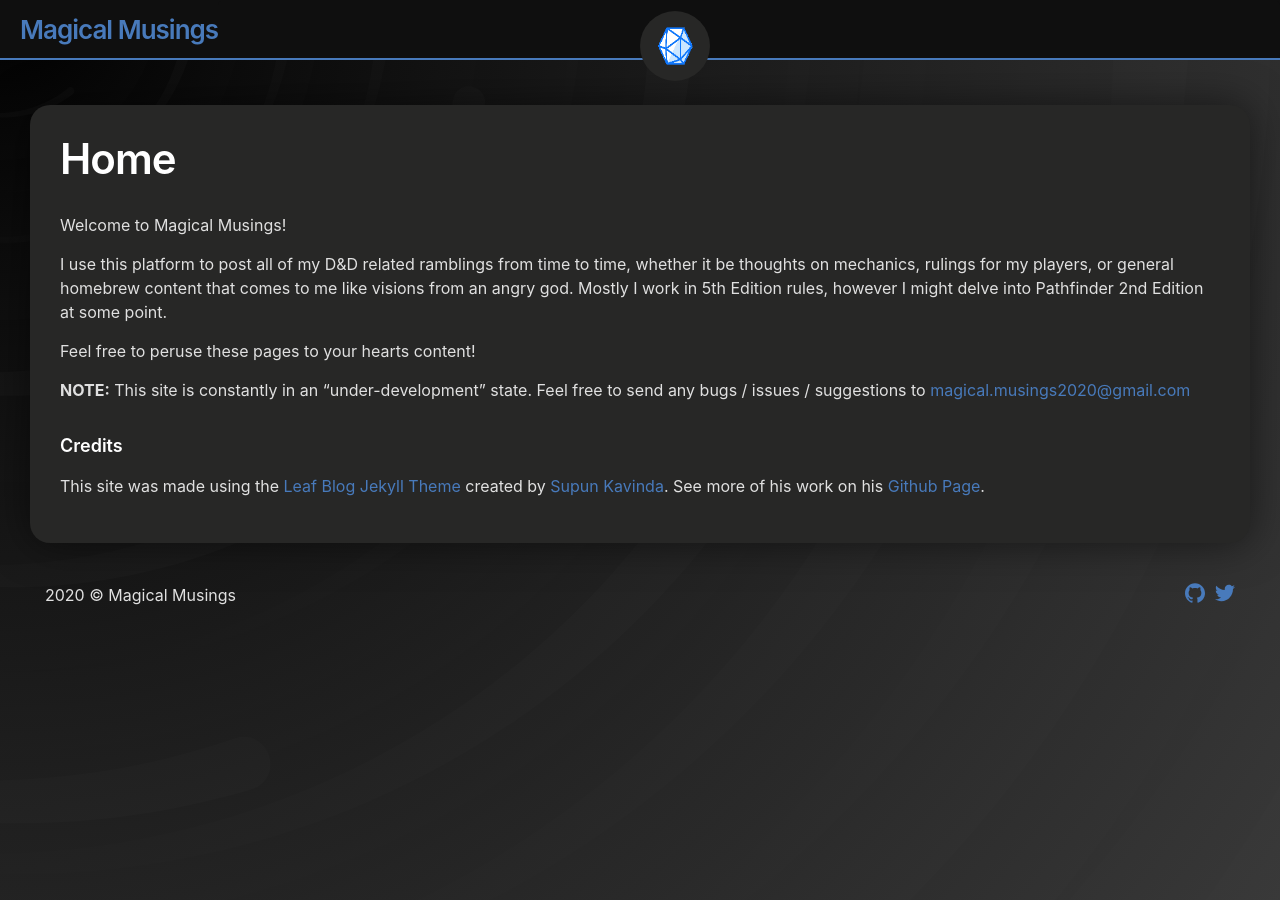
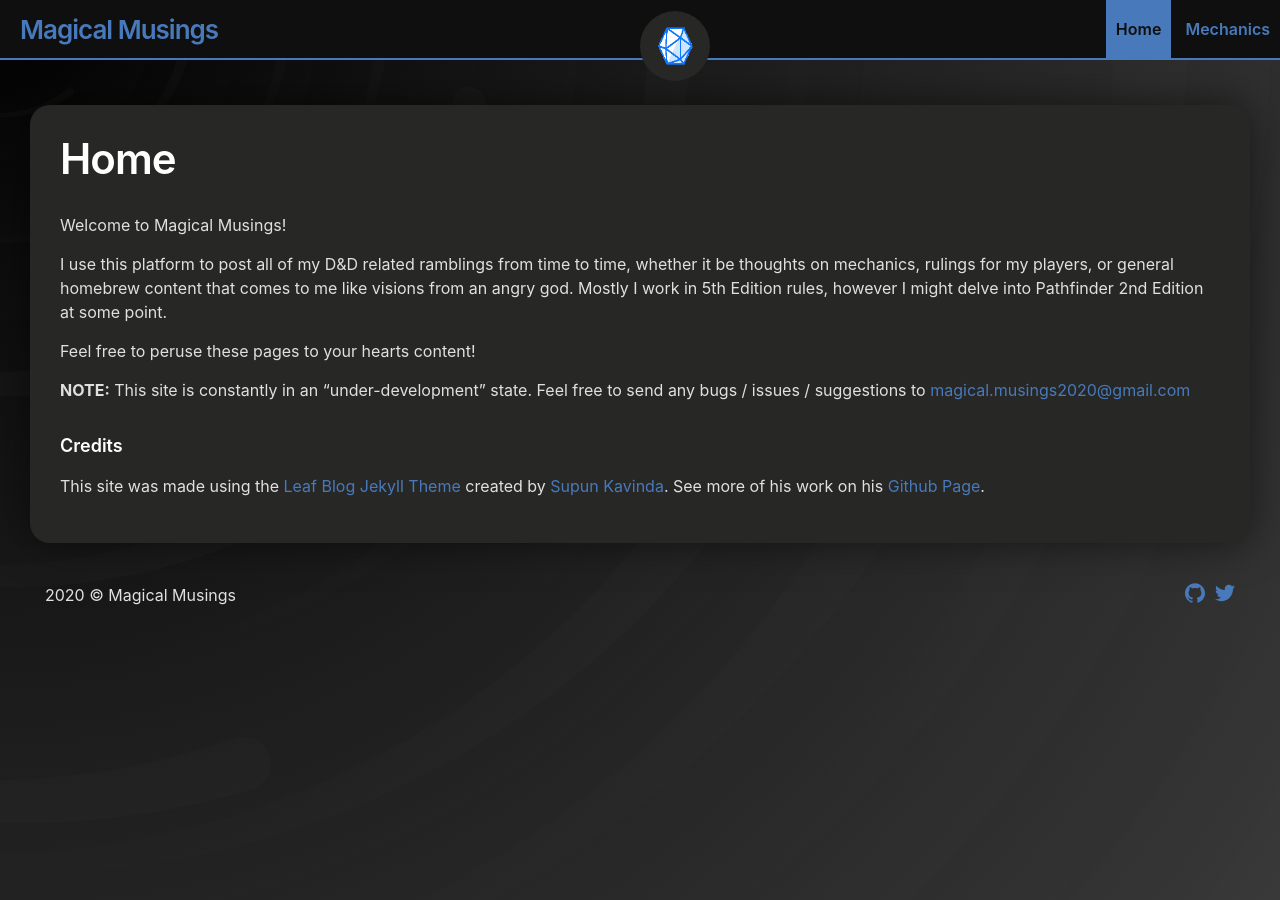
Before and after one commit to andersthemagi/magicalmusings.github.io, a Jekyll site: the page built from index.md, in a window 1280 px wide. Built offline with Jekyll 4.4.1, drawn with Linux system fonts in a browser that asks for light colours.

Commit message:
Update header.html

```diff
--- a/_includes/header.html
+++ b/_includes/header.html
@@ -17,7 +17,7 @@
 
       <div class="trigger">
         {%- for path in page_paths -%}
-          {%- assign my_page = site.pages | where: "path", path | first | sort: order -%}
+          {%- assign my_page = site.pages | where: "path", path | first -%}
           {%- if my_page.title -%}
             {% if my_page.url == page.url %}
               {% assign className = "page-link active" %}
```
